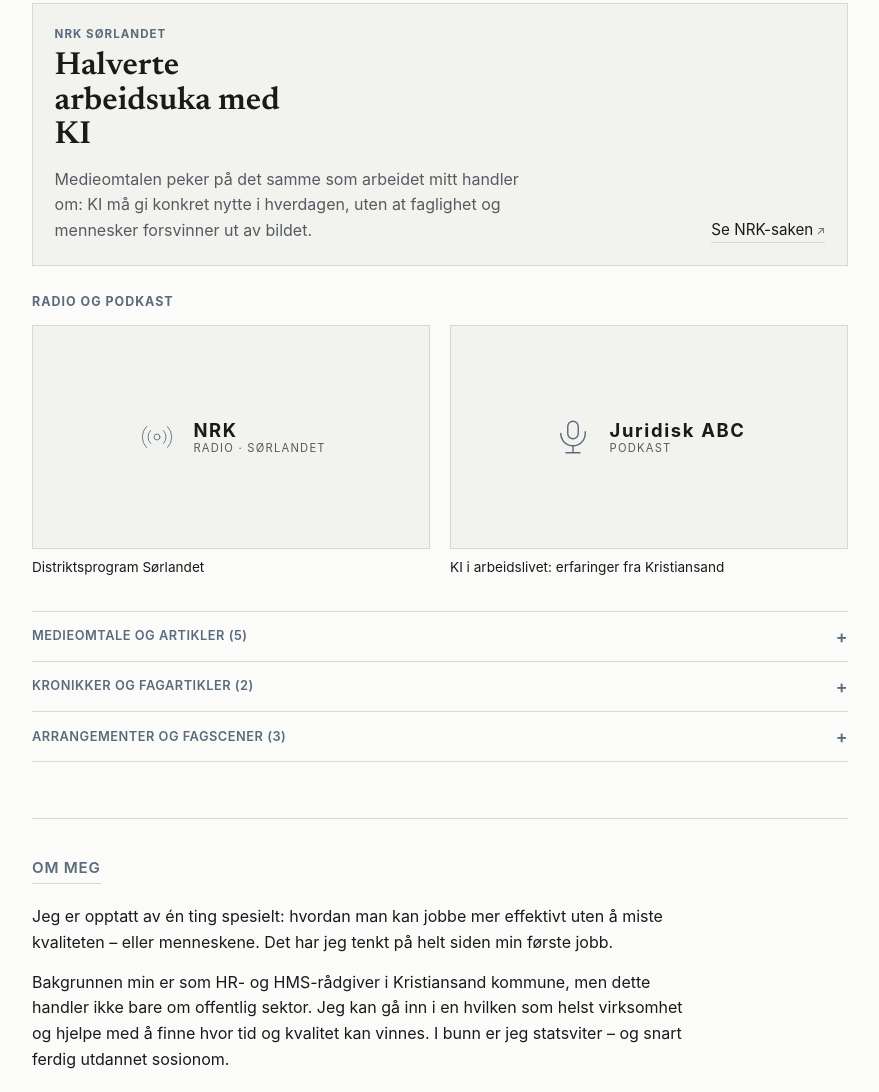
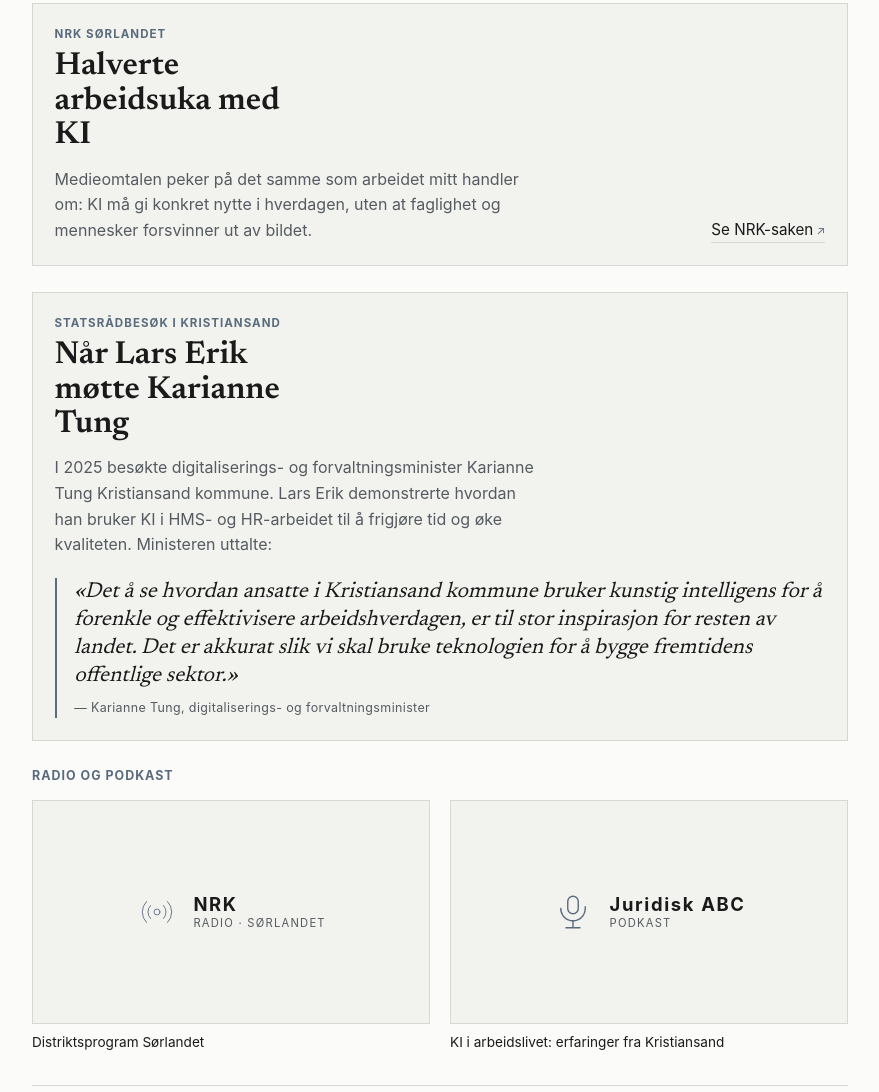
Before and after one commit to Luaze1985/personlignettsidenyeste, a website: page index.html in a window 1280 px wide. Shown: the part 838-1930 px from the top of the page, without its empty margins (200-1079 px from the left). Drawn offline with Linux system fonts and the light colour scheme.

Commit message:
Innholdsforbedring: Fremhevet Karianne Tung-besøket med sitatkort rett over radio og podkast

```diff
--- a/css/style.css
+++ b/css/style.css
@@ -181,6 +181,19 @@
 }
 .proof-feature p:not(.eyebrow):not(.proof-headline) { max-width: 48ch; margin-bottom: 0; color: var(--muted); }
 .proof-link { flex: none; font-size: 0.95rem; }
+
+/* Sitatblokk inni proof-feature */
+.proof-quote {
+    border-left: 2px solid var(--accent-color); padding-left: 1.1rem; margin: 1.25rem 0 0 0;
+}
+.proof-quote blockquote {
+    font-family: var(--font-display); font-size: 1.35rem; line-height: 1.3;
+    color: var(--text-color); margin: 0 0 0.5rem 0; font-style: italic; max-width: none;
+}
+.proof-quote cite {
+    font-size: 0.78rem; color: var(--muted); letter-spacing: 0.03em; font-style: normal; display: block;
+}
+
 .subheading {
     font-size: 0.78rem; text-transform: uppercase; letter-spacing: 0.08em;
     color: var(--accent-color); margin: 0 0 0.85rem 0;
--- a/index.html
+++ b/index.html
@@ -104,6 +104,18 @@
                 <p>Medieomtalen peker på det samme som arbeidet mitt handler om: KI må gi konkret nytte i hverdagen, uten at faglighet og mennesker forsvinner ut av bildet.</p>
             </div>
             <a class="link ext proof-link" href="https://www.nrk.no/sorlandet/halverte-arbeidsuka-med-ki-1.17257802" target="_blank" rel="noopener">Se NRK-saken<span class="sr-only"> (åpner i ny fane)</span></a>
+        </div>
+
+        <div class="proof-feature">
+            <div>
+                <p class="eyebrow">Statsrådbesøk i Kristiansand</p>
+                <p class="proof-headline">Når Lars Erik møtte Karianne Tung</p>
+                <p>I 2025 besøkte digitaliserings- og forvaltningsminister Karianne Tung Kristiansand kommune. Lars Erik demonstrerte hvordan han bruker KI i HMS- og HR-arbeidet til å frigjøre tid og øke kvaliteten. Ministeren uttalte:</p>
+                <div class="proof-quote">
+                    <blockquote>«Det å se hvordan ansatte i Kristiansand kommune bruker kunstig intelligens for å forenkle og effektivisere arbeidshverdagen, er til stor inspirasjon for resten av landet. Det er akkurat slik vi skal bruke teknologien for å bygge fremtidens offentlige sektor.»</blockquote>
+                    <cite>— Karianne Tung, digitaliserings- og forvaltningsminister</cite>
+                </div>
+            </div>
         </div>
 
         <h3 class="subheading">Radio og podkast</h3>
```
